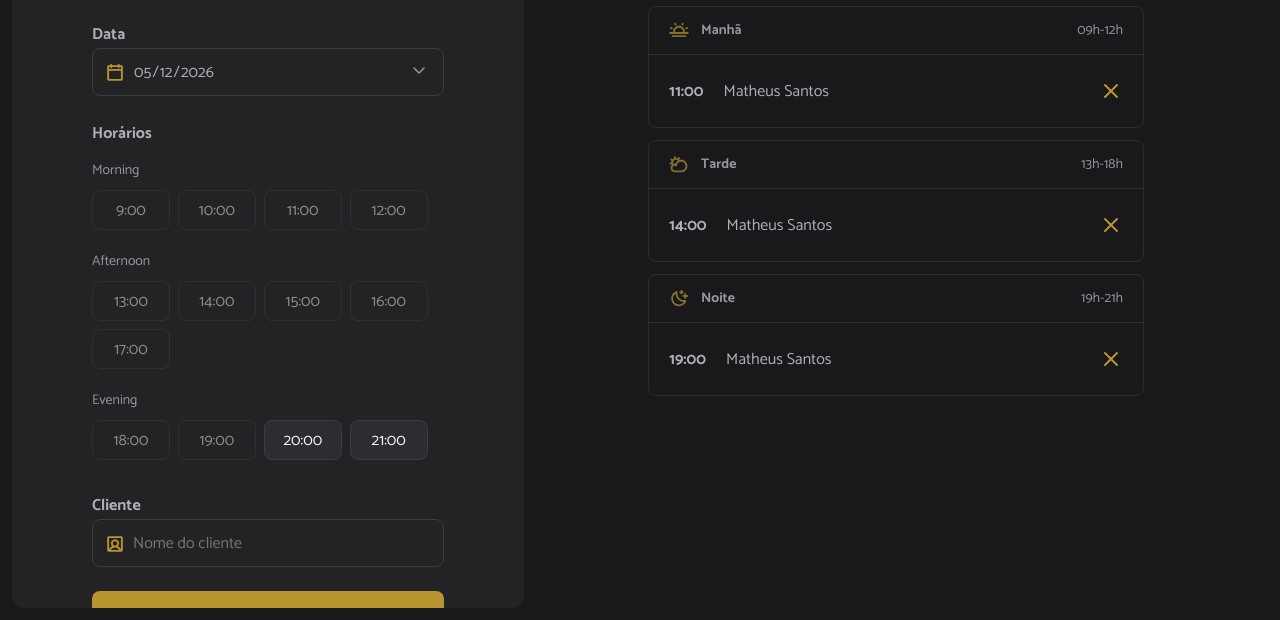
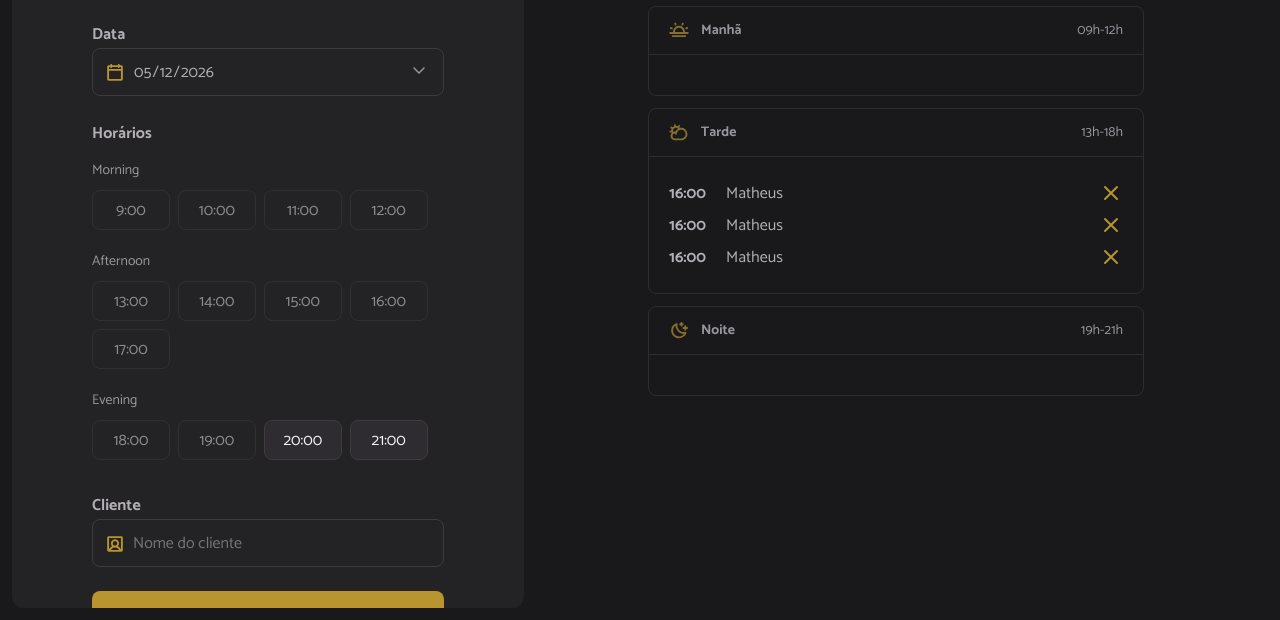
Before and after one commit to theusan777/hairday, a website built with webpack: page index.html in a window 1280 px wide. Shown: the part 180-800 px from the top of the page. Built offline with nearby package versions, Linux system fonts and the light colour scheme; data requests are answered from the project's data file.

Commit message:
feat: implement schedule fetching and display functionality
- Added a new service to fetch schedules by day from the API.
- Created a new module to handle the display of schedules in the UI.
- Updated the existing load module to integrate the new fetching and displaying logic.
- Modified the HTML to include example schedule entries for better clarity.

```diff
--- a/src/modules/schedules/load.js
+++ b/src/modules/schedules/load.js
@@ -1,9 +1,14 @@
+import { scheduleFetchByDay } from "../../services/schedule-fetch-by-day.js"
 import { hoursLoad } from "../form/hours-load.js"
+import { schedulesShow } from "../schedules/show.js"
 
 const selectedDate = document.getElementById("date")
-export function schedulesDay() {
+export async function schedulesDay() {
 
   const date = selectedDate.value
 
+  const dailySchedules = await scheduleFetchByDay({ date })
+
   hoursLoad({ date })
+  schedulesShow({ dailySchedules })
 }
--- /dev/null
+++ b/src/modules/schedules/show.js
@@ -0,0 +1,46 @@
+import dayjs from "dayjs"
+
+const periodMorning = document.getElementById("period-morning")
+const periodAfternoon = document.getElementById("period-afternoon")
+const periodNight = document.getElementById("period-night")
+
+export function schedulesShow({ dailySchedules }) {
+  try {
+
+    periodMorning.innerHTML = ""
+    periodAfternoon.innerHTML = ""
+    periodNight.innerHTML = ""
+
+    dailySchedules.forEach(schedule => {
+      const item = document.createElement("li")
+      const time = document.createElement("strong")
+      const name = document.createElement("span")
+
+      item.setAttribute("data-id", schedule.id)
+
+      time.textContent = dayjs(schedule.when).format("HH:mm")
+      name.textContent = schedule.name
+
+      const cancelIcon = document.createElement("img")
+      cancelIcon.classList.add("cancel-icon")
+      cancelIcon.setAttribute("src", "./assets/cancel.svg")
+      cancelIcon.setAttribute("alt", "Cancelar")
+
+      item.append(time, name, cancelIcon)
+
+      const hour = dayjs(schedule.when).hour()
+
+      if (hour <= 12) {
+        periodMorning.append(item)
+      } else if (hour <= 18) {
+        periodAfternoon.append(item)
+      } else {
+        periodNight.append(item)
+      }
+    })
+  } catch (error) {
+    console.error("Error showing schedules:", error)
+    alert("Ocorreu um erro ao mostrar os horários. Por favor, tente novamente.")
+    return
+  }
+}
--- /dev/null
+++ b/src/services/schedule-fetch-by-day.js
@@ -0,0 +1,19 @@
+import { apiConfig } from "./api-config.js"
+import dayjs from "dayjs"
+
+export async function scheduleFetchByDay ({ date } ) {
+  try {
+
+    const response = await fetch(`${apiConfig.baseUrl}/schedules`)
+
+    const data = await response.json()
+
+    const dailySchedules = data.filter(schedule => dayjs(date).isSame(schedule.when, "day"))
+
+    return dailySchedules
+
+  } catch (error) {
+    console.error(error)
+    alert("Ocorreu um erro ao buscar os horários. Por favor, tente novamente.")
+  }
+}
```
Also changed, not shown: index.html (+6 -6 lines), dist/index.html, dist/main.js, 1 other file.
